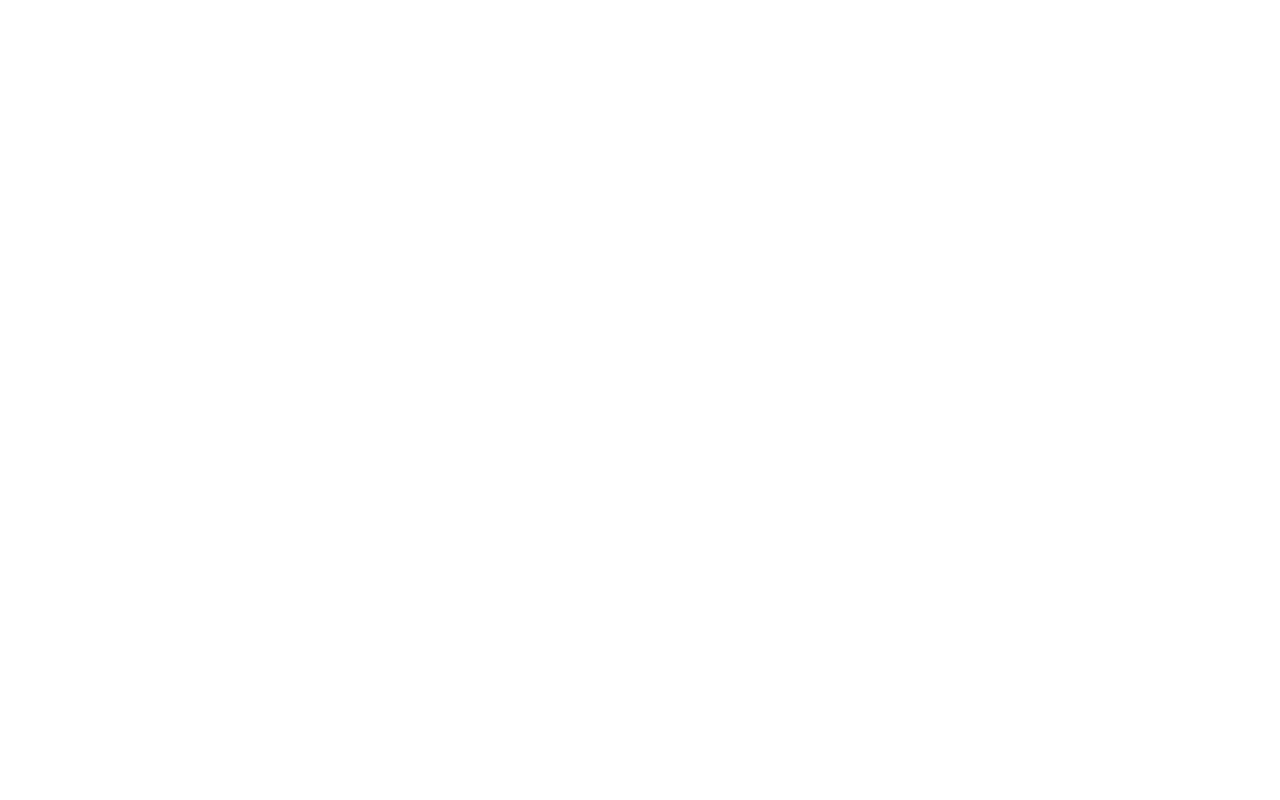
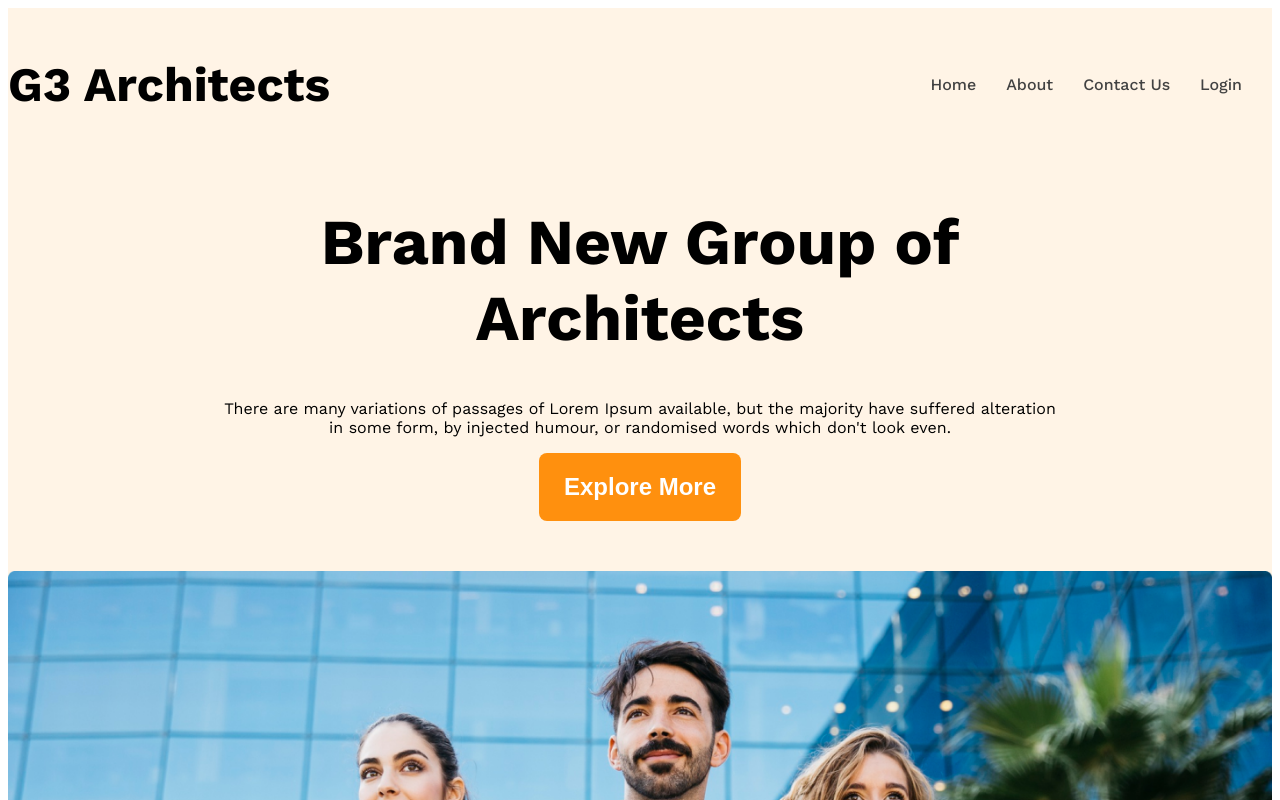
Before and after one commit to marufalfardin/g3-architects-website, a plain HTML site: page index.html in a window 1280 px wide. Shown: the top 800 px of the page. Drawn offline with nearby package versions, Linux system fonts and the light colour scheme.

Commit message:
banner added

```diff
--- a/index.html
+++ b/index.html
@@ -1,14 +1,34 @@
 <!DOCTYPE html>
 <html lang="en">
+
 <head>
     <meta charset="UTF-8">
     <meta name="viewport" content="width=device-width, initial-scale=1.0">
     <title>My G3 Architect Website</title>
     <link rel="stylesheet" href="styles/styles.css">
 </head>
-<body>
-    <header>
 
+<body class="work-sans-font">
+    <header class="bg-light">
+        <nav class="navbar display-flex">
+            <h3 class="brand">G3 Architects</h3>
+            <ul class="nav-links display-flex">
+                <li class="nav-item"><a href="" class="nav-link text-gray">Home</a></li>
+                <li class="nav-item"><a href="" class="nav-link text-gray">About</a></li>
+                <li class="nav-item"><a href="" class="nav-link text-gray">Contact Us</a></li>
+                <li class="nav-item"><a href="" class="nav-link text-gray">Login</a></li>
+            </ul>
+        </nav>
+        <div class="banner">
+            <div class="banner-content">
+                <h1 class="banner-title">Brand New Group of Architects</h1>
+                <p class="banner-description">There are many variations of passages of Lorem Ipsum available, but the
+                    majority have suffered alteration in some form, by injected humour, or randomised words which don't look even. </p>
+                <button class="btn-primary">Explore More</button>
+            </div>
+            <img class="banner-image" src="images/banner.png" alt="">
+
+        </div>
     </header>
 
     <body>
@@ -19,4 +39,5 @@
 
     </footer>
 </body>
+
 </html>
--- a/styles/styles.css
+++ b/styles/styles.css
@@ -0,0 +1,74 @@
+@import url('https://fonts.googleapis.com/css2?family=Work+Sans:ital,wght@0,100..900;1,100..900&display=swap');
+
+.work-sans-font {
+    font-family: "Work Sans", serif;
+    font-optical-sizing: auto;
+    font-weight: 400;
+    font-style: normal;
+}
+/* shared styles */
+.display-flex{
+    display: flex;
+}
+.btn-primary{
+    background-color: #FF900E;
+    color: white;
+    border-radius: 8px;
+    padding: 20px 25px;
+    font-weight: 600;
+    font-size: 1.5rem;
+    border: none;
+    cursor: pointer;
+}
+/* dark-2 */
+.text-gray{
+    color: #424242;
+
+}
+/* dark-3 */
+.text-light-gray{
+    color: #727272;
+}
+.bg-light{
+    background-color: rgba(255, 144, 14, 0.1);
+}
+/* nav */
+.navbar{
+    justify-content: space-between;
+    align-items: center;
+}
+.brand{
+    font-weight: 700;
+    font-size: 3rem;
+}
+.nav-item{
+    list-style: none;
+    margin-right: 30px;
+}
+.nav-link{
+    text-decoration: none;
+    font-weight: 500;
+}
+.navbar, .banner{
+    max-width: 1440px;
+    margin: 0 auto;
+}
+/* banner related styles */
+.banner-content{
+    max-width: 850px;
+    margin: 0 auto;
+    text-align: center;
+    margin-bottom: 50px;
+}
+.banner-title{
+    font-weight: 700;
+    font-size: 4rem;
+}
+.banner-image{
+    width: 100%;
+}
+@media screen and (max-width:576px) {
+    .navbar{
+        flex-direction: column;
+    }
+}
```
